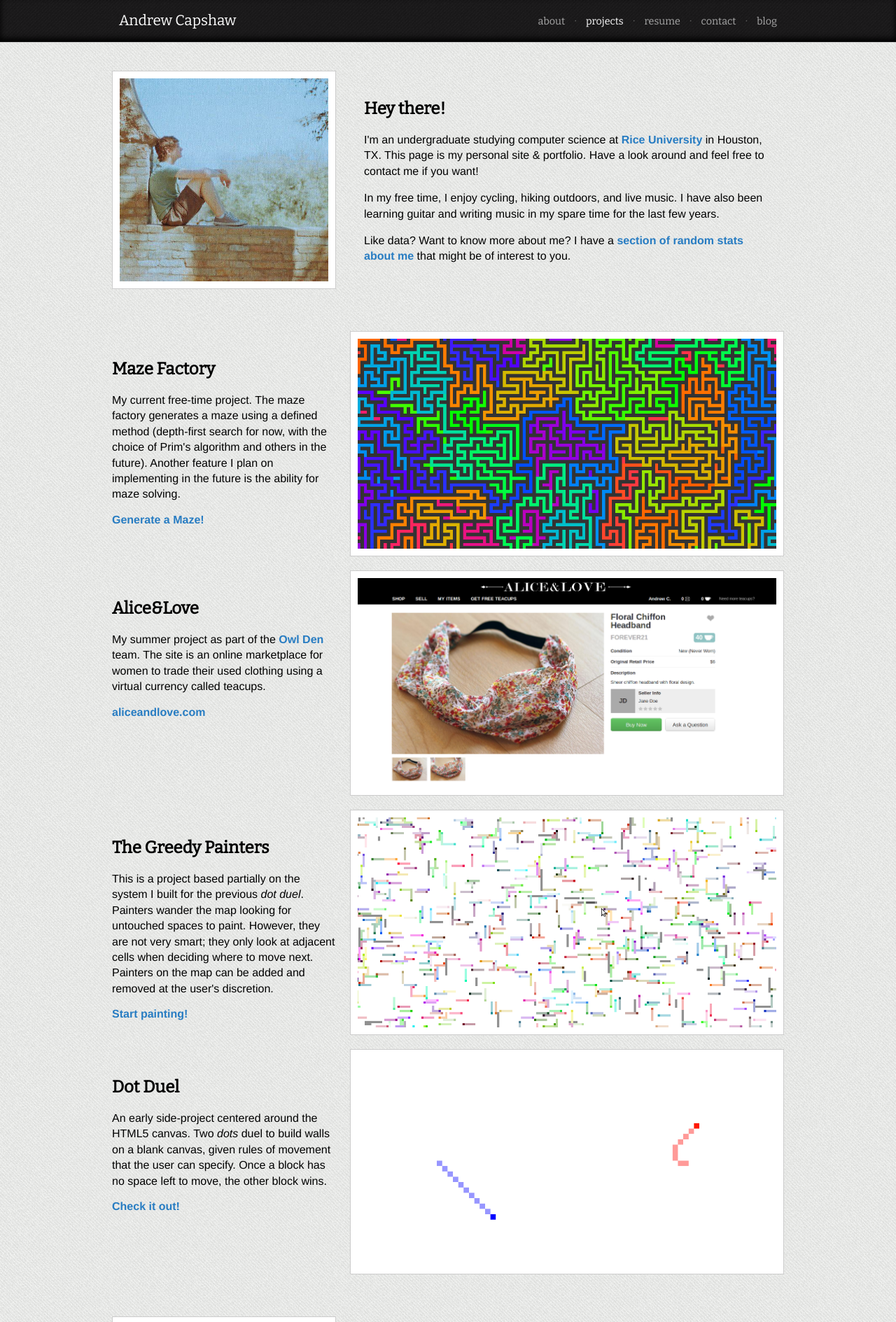
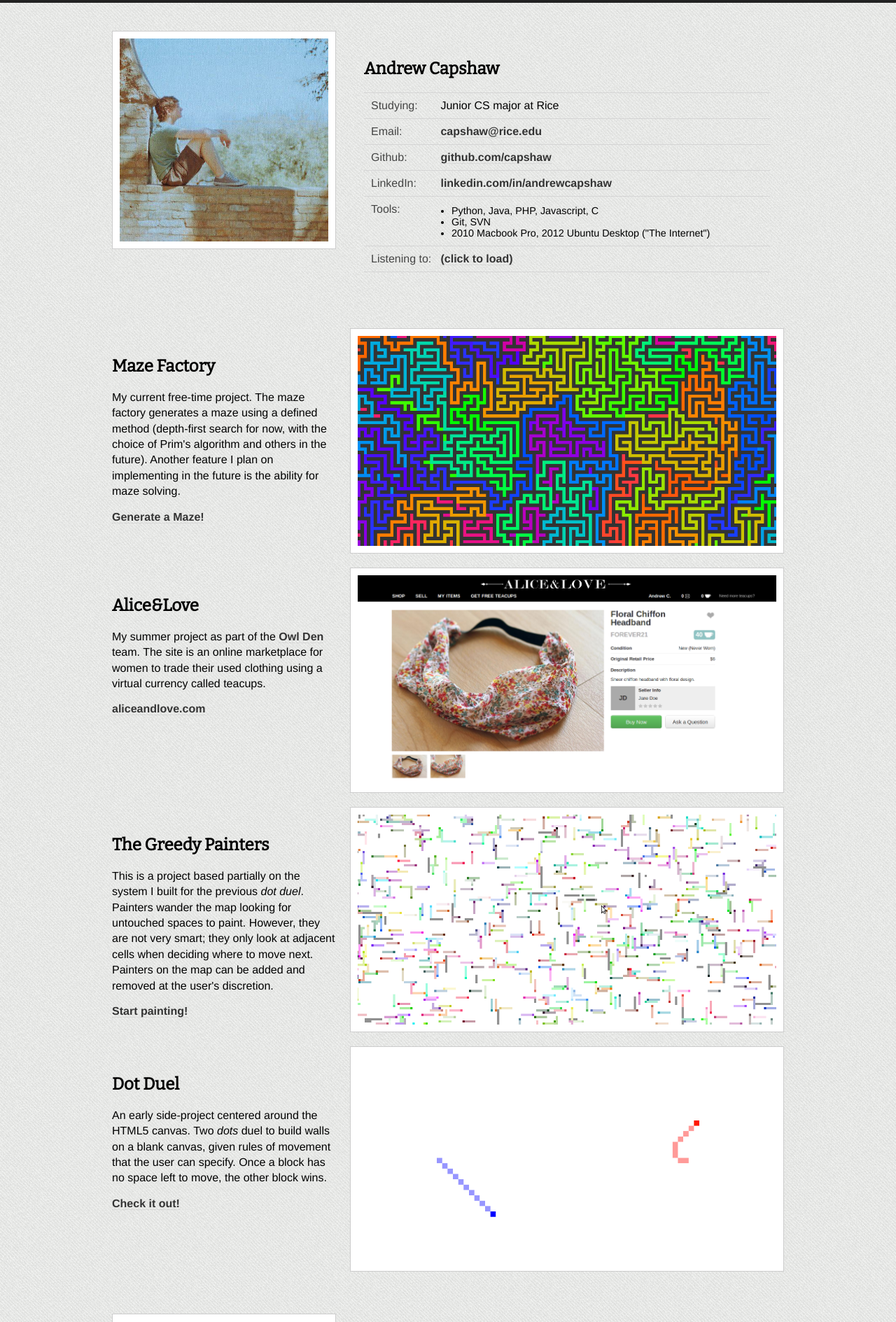
Before and after one commit to capshaw/capshaw.me, a PHP site: page / in a window 1280 px wide. Shown: the top 1889 px of the page at 70% size. Run offline with PHP 8.4, Linux system fonts and the light colour scheme.

Commit message:
Working towards new site design

```diff
--- a/css/style.css
+++ b/css/style.css
@@ -11,6 +13,9 @@ body, html {
   padding: 0px;
   font-family: "Helvetica", sans-serif; }
 
+#home {
+  border-top: 4px solid #222; }
+
 p {
   font-size: 16px;
   line-height: 1.4em; }
@@ -18,15 +23,20 @@ p {
 a {
   text-decoration: none;
   color: inherit;
-  color: #277cc2;
-  font-weight: bold; }
+  color: #333333;
+  font-weight: bold;
+  border-bottom: 1px dotted #ccc; }
 
 a:hover {
-  color: #3f91d4; }
+  color: #ec008c; }
 
 h2 {
   font-family: 'Bitter', sans-serif;
   margin-top: 40px; }
+  h2 span {
+    opacity: 0.1;
+    display: inline-block;
+    padding: 2px; }
 
 h3 {
   font-family: 'Bitter', sans-serif;
@@ -42,11 +52,11 @@ li:before {
 
 /* Change the selection color on the whole site */
 ::selection {
-  background: #277cc2;
+  background: #333333;
   color: #fff; }
 
 ::-moz-selection {
-  background: #277cc2;
+  background: #333333;
   color: #fff; }
 
 /* The main le. */
@@ -63,88 +73,32 @@ li:before {
 .main {
   width: 620px; }
 
-#contactCanvas {
-  background: #222;
-  height: 300px;
-  overflow: hidden;
-  position: relative;
-  box-shadow: inset 0 0 6px #000; }
-
-#sun {
-  width: 40px;
-  height: 40px;
-  background: #FDB813;
-  border-radius: 40px;
-  position: absolute;
-  left: 150px;
-  top: 150px;
-  margin-top: -20px;
-  margin-left: -20px;
-  box-shadow: 0 0 10px #FDB813; }
-
-#earth {
-  width: 5px;
-  height: 5px;
-  background: #6699CC;
-  border-radius: 5px;
-  position: absolute;
-  left: 130px;
-  top: 60px;
-  margin-top: -2.5px;
-  margin-left: -2.5px; }
-
-#planetx {
-  width: 2px;
-  height: 2px;
-  background: #eee;
-  border-radius: 2px;
-  position: absolute;
-  left: 130px;
-  top: 40px;
-  margin-top: -1.5px;
-  margin-left: -1.5px; }
-
-.dot {
-  width: 2px;
-  height: 2px;
-  background: #333;
-  border-radius: 2px;
-  position: absolute; }
-
-#asteroid {
-  left: 60px;
-  top: 100px;
-  background: red; }
-
-#nav {
-  height: 60px;
-  /*border-top:4px solid #333;*/
-  line-height: 60px;
-  /*position:fixed;*/
-  /*left:0px;
-  top:0px;
-  right:0px;*/
-  border-bottom: 1px solid #ccc;
-  /*opacity:0.95;*/
-  color: #666;
-  background: #222222 url("../img/common/txture.png") repeat;
-  -moz-box-shadow: inset 0 -5px 8px black;
-  -webkit-box-shadow: inset 0 -5px 8px black;
-  box-shadow: inset 0 -5px 8px black;
-  font-family: 'Bitter', sans-serif; }
-
-.logo {
-  width: 30px;
-  height: 30px;
-  display: inline-block;
-  font-size: 20px;
-  line-height: 30px;
-  border-radius: 30px;
-  border: 2px solid #333;
-  color: #333;
-  margin-right: 10px;
-  vertical-align: middle;
-  text-align: center; }
+#about-list {
+  list-style-type: none;
+  line-height: 1em;
+  padding-left: 0px; }
+  #about-list li {
+    border-bottom: 1px solid #d5d5d5;
+    padding: 10px;
+    padding-left: 10px; }
+  #about-list li:first-child {
+    border-top: 1px solid #d5d5d5; }
+  #about-list li:before {
+    content: none; }
+  #about-list li span {
+    display: inline-block;
+    width: 95px;
+    opacity: 0.7; }
+  #about-list ul li, #about-list ul li:first-child {
+    border: 0px solid red;
+    padding: 0px;
+    margin-left: 75px; }
+  #about-list ul {
+    margin-top: -14px;
+    font-size: 0.9em;
+    list-style-type: disc; }
+  #about-list p {
+    font-size: 0.9em; }
 
 .nav-link {
   font-size: 0.9em;
--- a/css/style.scss
+++ b/css/style.scss
@@ -1,7 +1,10 @@
 
 /* Blue */
-$accent-color: #277CC2;
-$accent-color-hover: #3F91D4;
+/*$accent-color: #277CC2;
+$accent-color-hover: #3F91D4;*/
+
+$accent-color: #333333;
+$accent-color-hover: #ec008c;
 
 /* Green */
 /*$accent-color: #088253;*/
@@ -18,6 +21,10 @@ body, html{
 	font-family:"Helvetica", sans-serif;
 }
 
+#home {
+	border-top:4px solid #222;
+}
+
 p {
 	font-size:16px;
 	line-height:1.4em;
@@ -28,6 +35,7 @@ a{
 	color:inherit;
 	color: $accent-color;
 	font-weight:bold;
+	border-bottom: 1px dotted #ccc;
 }
 
 a:hover{
@@ -85,103 +98,39 @@ li:before {
 	width:620px;
 }
 
-#contactCanvas{
-	background:#222;
-	height:300px;
-	overflow: hidden;
-	position: relative;
-	box-shadow:inset 0 0 6px #000;
+#about-list{
+	list-style-type: none;
+	line-height: 1em;
+	padding-left:0px;
+	li {
+		border-bottom:1px solid #d5d5d5;
+		padding:10px;
+		padding-left:10px;
 	}
-
-#sun{
-	width:40px;
-	height:40px;
-	background:#FDB813;
-	border-radius:40px;
-
-	position:absolute;
-	left:150px;
-	top:150px;
-
-	margin-top:-20px;
-	margin-left:-20px;
-
-	box-shadow: 0 0 10px #FDB813;
+	li:first-child {
+		border-top: 1px solid #d5d5d5;
 	}
-
-#earth {
-	width:5px;
-	height:5px;
-	background:#6699CC;
-	border-radius:5px;
-
-	position:absolute;
-	left:130px;
-	top:60px;
-
-	margin-top:-2.5px;
-	margin-left:-2.5px;
+	li:before {
+		content: none;
 	}
-
-#planetx {
-	width:2px;
-	height:2px;
-	background:#eee;
-	border-radius:2px;
-
-	position:absolute;
-	left:130px;
-	top:40px;
-
-	margin-top:-1.5px;
-	margin-left:-1.5px;
+	li span{
+		display:inline-block;
+		width: 95px;
+		opacity:0.7;
 	}
-
-.dot {
-	width:2px;
-	height:2px;
-	background:#333;
-	border-radius:2px;
-
-	position:absolute;
+	ul li, ul li:first-child{
+		border: 0px solid red;
+		padding:0px;
+		margin-left:75px;
 	}
-
-#asteroid {
-	left:60px;
-	top:100px;
-	background:red;
+	ul {
+		margin-top:-14px;
+		font-size: 0.9em;
+		list-style-type: disc;
 	}
-
-#nav{
-	height:60px;
-	/*border-top:4px solid #333;*/
-	line-height:60px;
-	/*position:fixed;*/
-	/*left:0px;
-	top:0px;
-	right:0px;*/
-	border-bottom:1px solid #ccc;
-	/*opacity:0.95;*/
-	color:#666;
-	background:#222 url('../img/common/txture.png') repeat;
-	-moz-box-shadow: inset 0 -5px 8px #000;
- -webkit-box-shadow: inset 0 -5px 8px #000;
-         box-shadow: inset 0 -5px 8px #000;
-	font-family:'Bitter', sans-serif;
+	p {
+		font-size:0.9em;
 	}
-
-.logo{
-	width:30px;
-	height:30px;
-	display:inline-block;
-	font-size:20px;
-	line-height: 30px;
-	border-radius:30px;
-	border:2px solid #333;
-	color:#333;
-	margin-right:10px;
-	vertical-align: middle;
-	text-align: center;
 }
 
 .nav-link{
--- a/index.php
+++ b/index.php
@@ -15,7 +15,7 @@
 	<meta name="description" content="I'm an undergraduate studying computer science at Rice University in Houston, TX. This page is my personal site & portfolio.">
 	<meta name="viewport" content="width=320">
 
-	<title>Andrew Capshaw | Portfolio</title>
+	<title>Andrew Capshaw</title>
 
 	<!-- Google Web Fonts -->
 	<link href='http://fonts.googleapis.com/css?family=Bitter' rel='stylesheet' type='text/css'>
@@ -44,41 +44,6 @@
 
 <body id='home'>
 	<div id='container'>
-		<div id='nav'>
-			<div class='container text-right'>
-				<a id='for-all' class='flowleft scroller' href='#home'>
-					Andrew Capshaw
-					<div class='mobile'>(Mobile)</div>
-				</a>
-				<a href='#about' id='aboutLink' class='nav-link scroller selected-link'>
-					about
-				</a>
-				<span class='nav-dots'>
-					&middot;
-				</span>
-				<a href='#portfolio' class='nav-link scroller'>
-					projects
-				</a>
-				<span class='nav-dots'>
-					&middot;
-				</span>
-				<a href='#resume' class='nav-link scroller'>
-					resume
-				</a>
-				<span class='nav-dots'>
-					&middot;
-				</span>
-				<a href='#contact' id='contactLink' class='nav-link scroller'>
-					contact
-				</a>
-				<span class='nav-dots'>
-					&middot;
-				</span>
-				<a href='http://blog.capshaw.me' id='aboutLink' class='nav-link'>
-					blog
-				</a>
-			</div>
-		</div>
 		<div id='maincontainer' class='container'>
 			<div class='section' id='about'>
 				<noscript>
@@ -96,28 +61,60 @@
 					</div>
 					<div class='main flowright'>
 						<div class='main-content'>
-							<h2>Hey there!</h2>
-							<p>
-								I'm an undergraduate studying computer science at <a href='http://www.rice.edu/' target='_blank'>Rice&nbsp;University</a> in Houston, TX.
-								This page is my personal site &amp; portfolio. Have a look around and feel free to contact me if you want!
-							</p>
-							<p>
-								In my free time, I enjoy cycling, hiking outdoors, and live music. I have also been learning guitar and writing music in my spare time for the last few years.
-							</p>
-							<p>
-								Like data? Want to know more about me? I have a <a href='#' id='stats-btn'>section of random stats about me</a> that might be of interest to you.
-							</p>
-							<div id='stats' class='p-top-20'>
-								<h3>What am I listening to?</h3>
-								<p>These are the albums I have listened to most frequently within the past month (hover for detailed stats). </p>
+							<h2>Andrew Capshaw</h2>
+							<ul id='about-list'>
+								<li>
+									<span>Studying:</span>
+									Junior CS major at Rice
+								</li>
+								<li>
+									<span>Email:</span>
+									<a href='mailto:capshaw@rice.edu'>
+										capshaw@rice.edu
+									</a>
+								</li>
+								<li>
+									<span>Github:</span>
+									<a href='http://github.com/capshaw'>
+										github.com/capshaw
+									</a>
+								</li>
+								<li>
+									<span>LinkedIn:</span>
+									<a href='http://linkedin.com/in/andrewcapshaw'>
+										linkedin.com/in/andrewcapshaw
+									</a>
+								</li>
+								<li>
+									<span>Tools:</span>
+									<ul>
+										<li>
+											Python, Java, PHP, Javascript, C
+										</li>
+										<li>
+											Git, SVN
+										</li>
+										<li>
+											2010 Macbook Pro,
+											2012 Ubuntu Desktop ("The Internet")
+										</li>
+									</ul>
+								</li>
+								<li>
+									<span>Listening to:</span>
+									<a href='#' id='stats-btn'>(click to load)</a>
+							<div id='stats'>
+								<p>Most-frequently listened-to albums in the last month.</p>
 								<p id='lastFmError' class='alert'>
 									The Last.fm API doesn't seem to be working at the moment. Sorry about that :/
 								</p>
 								<div id='lastFmContainer' class='loading'>
 
 								</div>
-								<p class='small-print'>Data courtesy of <a href='http://last.fm'>last.fm</a></p>
+								<p class='small-print'>Data courtesy of <a href='http://last.fm/user/premendax'>last.fm</a></p>
 							</div>
+								</li>
+							</ul>
 						</div>
 					</div>
 
@@ -237,36 +234,7 @@
 		</div>
 		<div id='footer'>
 			<div class='container' id='contact'>
-				<div class='clear-both'>
-					<div class='side-bar flowleft'>
-							<h2>Contact Me</h2>
-							<p>
-								Feel free to get in contact me for any reason. I'd love to hear from you! My email is <span class='email'><span>capshaw</span><span>&#64;</span><span>rice.edu</span></span>
-							</p>
-							<p class='six'>
-								<!-- Find me on social media websites -->
-							</p>
-						<a class='footer-image-link facebook-footer-link' href='http://facebook.com/capshaw' title='Join me on Facebook!'>
-							<span>Facebook</span>
-						</a>
-						<div class='midbox'>
-							<!-- square -->
-						</div>
-						<a class='footer-image-link github-footer-link' href='https://github.com/capshaw' title='See my projects on Github, including the source code for this site!'>
-							<span>Github</span>
-						</a>
-						<div class='midbox'>
-							<!-- square -->
-						</div>
-						<a class='footer-image-link lastfm-footer-link' href='http://last.fm/user/premendax' title='Stalk what I listen to on Last.fm!'>
-							<span>Last.fm</span>
-						</a>
-					</div>
-
-					<div class='clear-both'>
-						<!-- -->
-					</div>
-				</div>
+				<!-- -->
 			</div>
 		</div>
 	</div>
--- a/js/index.js
+++ b/js/index.js
@@ -1,9 +1,3 @@
-/*
- * TODO: This file needs to be split into two separate files.
- * 1. Space module
- * 2. The index.js file
- */
-
 /* Has the stats bin been opened yet? */
 var triggered = false;
 
@@ -30,44 +24,6 @@ $(document).ready(function() {
 
 	    event.preventDefault();
 	});
-
-	/* Binds the scrolling of the user to the check of where the user is on the page.
-	 * The function then highlights the proper link in the nav bar based upon where
-	 * the top 25% of the user's viewable area is. */
-	$(window).scroll(
-		function(){
-
-			var navLinks = $('.nav-link');
-
-			var scrollTop = $(window).scrollTop();
-			var height = $(window).height();
-
-			var top50PercentOfPage = scrollTop + height/4;
-
-			var i;
-			for(i=0; i<navLinks.length; i++) {
-
-				var sectionPosition = $($(navLinks[i]).attr('href')).offset().top;
-
-				if(sectionPosition < top50PercentOfPage){
-
-					/* Still cycling through, unless we're at the last element */
-					if(i == navLinks.length-1){
-	    				navLinks.removeClass('selected-link');
-	    				$(navLinks[i]).addClass('selected-link');
-					}
-				}else{
-					(i >= 1) ? i -= 1 : i;
-					navLinks.removeClass('selected-link');
-					$(navLinks[i]).addClass('selected-link');
-					break;
-				}
-			}
-		}
-	);
-
-	/* Get the universe moving in the little box */
-	setInterval(updateCosmos, frameTime);
 });
 
 /* Function that opens the stats bin and loads the lastfm data */
@@ -77,6 +33,7 @@ function openStatsSection(){
 		triggered = true;
 
 		$('#stats').show('slow');
+		$('#stats-btn').hide();
 
 		var request = $.ajax({
 			url: "modules/lastFmStats/getTopAlbums.php",
@@ -126,125 +83,3 @@ function openStatsSection(){
 		});
 	}
 }
-
-/* Physics constants */
-var G = 6.6726 * Math.pow(10, -11);
-var G = 1.5;
-
-/* The animation frame time */
-var frameTime = 40;
-
-/* Get the planets / suns / asteroids we want to put in motion */
-var celestialBodies = [];
-$('.spaceObject').each(function(){celestialBodies.push(this.id)});
-
-/* Function that is called every frameTime seconds to make the objects move */
-function updateCosmos(){
-
-	var unseen = celestialBodies.slice();
-
-	var initialCount = celestialBodies.length;
-
-	/* For each unique pair of items, compute the force, acceleration and
-	 * update the item's velocity */
-	var i;
-	for(i=0; i<initialCount; i++){
-		bodyName = unseen.pop();
-		var body = $('#' + bodyName);
-		var x = body.position().left;
-		var y = body.position().top;
-		var mass = body.attr('mass');
-		// console.log(x + '/' + y + '/' + mass);
-
-		var remaining = unseen.length;
-		var j;
-		for(j=0; j<remaining; j++){
-			secondBodyName = unseen[j];
-			var secondBody = $('#' + secondBodyName);
-
-			var x2 = secondBody.position().left;
-			var y2 = secondBody.position().top;
-			var mass2 = secondBody.attr('mass');
-			// console.log('     ' + x2 + '/' + y2 + '/' + mass2);
-
-			var leDistance = distance (x, y, x2, y2);
-			var sharedForce = forceBetweenObjects_keplers3rd(mass, mass2, leDistance);
-			var bodyAcceleration  = accelOnForce(sharedForce, mass);
-			var body2Acceleration = accelOnForce(sharedForce, mass2);
-
-			var angle = findAngle(x, y, x2, y2);
-			var xAccel = findXComponent(bodyAcceleration, angle);
-			var yAccel = findYComponent(bodyAcceleration, angle);
-			var x2Accel = findXComponent(body2Acceleration, angle);
-			var y2Accel = findYComponent(body2Acceleration, angle);
-
-			if(y > y2){
-				xAccel *= -1;
-				// console.log(bodyName + ' deflected *-1 on x ('+x+','+y+')');
-			}else{
-				x2Accel *= -1;
-				// console.log(bodyName + ' not deflected *-1 on x ('+x+','+y+')');
-			}
-
-			if(y > y2){
-				yAccel *= -1;
-			}else{
-				// console.log(bodyName + ' not deflected *-1 on y ('+x+','+y+')');
-				y2Accel *= -1;
-			}
-
-			// console.log(xAccel + '/' + yAccel + '/' + x2Accel + '/' + y2Accel);
-
-			/* SIMPLY ADD TO VELOCITY HERE */
-			body.attr('xcomp', parseFloat(body.attr('xcomp')) + xAccel);
-			body.attr('ycomp', parseFloat(body.attr('ycomp')) + yAccel);
-			secondBody.attr('xcomp', parseFloat(secondBody.attr('xcomp')) + x2Accel);
-			secondBody.attr('ycomp', parseFloat(secondBody.attr('ycomp')) + y2Accel);
-
-			// console.log(body.attr('xcomp') + '/' + body.attr('ycomp') + '/' + secondBody.attr('xcomp') + '/' + secondBody.attr('ycomp'))
-
-		}
-	}
-
-	/* Actually update locations based upon the velocity */
-	for(bodyID in celestialBodies){
-		var body = $('#' + celestialBodies[bodyID]);
-
-		// var dot = $('<div class="dot"><!-- --></div>');
-		// dot.css('left', body.css('left'));
-		// dot.css('top', body.css('top'));
-		// $("#contactCanvas").append(dot);
-
-		body.css('left', parseInt(body.css('left')) + parseInt(body.attr('xcomp')));
-		body.css('top', parseInt(body.css('top')) + parseInt(body.attr('ycomp')));
-
-		// console.log(parseInt(body.attr('xcomp')))
-		// console.log(parseInt(body.attr('ycomp')))
-		// console.log('    ' + celestialBodies[bodyID] + ' : ' + body.css('left') + ' ' + body.css('top'));
-	}
-
-}
-
-function distance (x1, y1, x2, y2){
-	return Math.sqrt(Math.pow(x1-x2, 2) + Math.pow(y1-y2, 2));
-}
-
-function forceBetweenObjects_keplers3rd(mass1, mass2, radius){
-	return G * mass1 * mass2 / Math.pow(radius + 0.00001, 2);
-}
-
-function accelOnForce(force, mass){
-	return force/mass;
-}
-
-function findYComponent(magnitude, degree){
-	return Math.cos(degree) * magnitude;
-}
-
-function findXComponent(magnitude, degree){
-	return Math.sin(degree) * magnitude;
-}
-
-function findAngle (x1, y1, x2, y2){
-	return Math.atan((x1-x2)/(y1-y2 +0.00001));
-}
```
Also changed, not shown: other parts of css/style.css (+8 -56 lines), other parts of css/style.scss (+12 -74 lines). Lines whose indentation alone changed are shown as unchanged.
